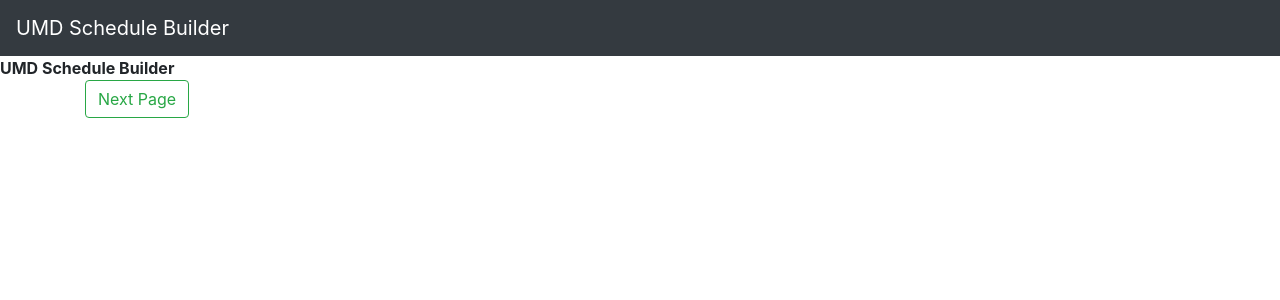
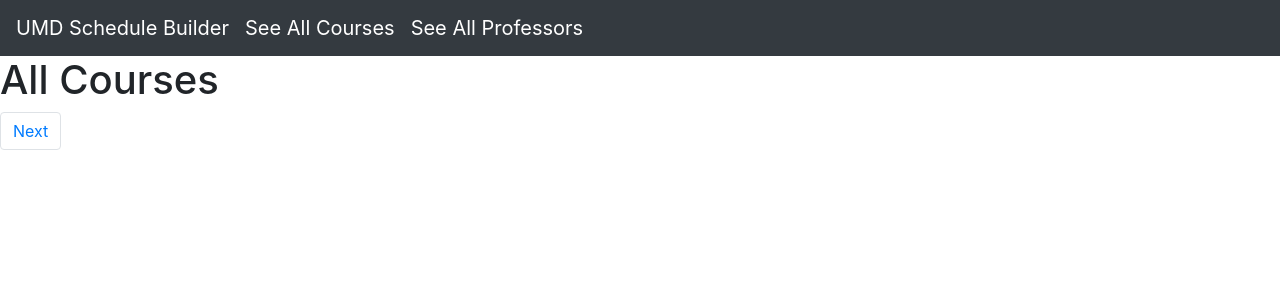
Before and after one commit to tythoneywell/schedule-builder, a Flask app: page /all_courses/1 in a window 1280 px wide. Shown: the top 300 px of the page. Run offline with Flask 2, Linux system fonts and the light colour scheme; data that the repository does not hold is empty; some libraries are stand-ins or nearby versions.

Commit message:
Michelle scrum

```diff
--- a/flask_app/app.py
+++ b/flask_app/app.py
@@ -1,4 +1,4 @@
-from flask import Flask, render_template, redirect, url_for, request
+from flask import Flask, render_template, request
 from flask_app.backend.schedule import MySchedule
 from flask_app.backend.courses import CourseList, APIGet
 from flask_app.forms import SearchForm, ClearAllCoursesForm, AddRemoveForm, NextPageOnAllCoursesPageForm, \
@@ -19,6 +19,7 @@ class GetApp:
     Returns instance of the flask app
     Mainly used so that other files (i.e. tests) can access the Flask object
     """
+
     @staticmethod
     def get_app():
         global app
@@ -189,7 +190,7 @@ def index():
 
 
 @app.route('/all_courses/<page_num>', methods=['GET', 'POST'])
-def all_courses(page_num):
+def all_courses(page_num: int):
     """"
     Display a list of all courses that the student could try to sign up for
     The user can navigate to the next and previous pages to see more courses
@@ -198,25 +199,53 @@ def all_courses(page_num):
                 The page number of all courses to load
     """
 
-    if int(page_num) > 1:
-        previous_page_form = PreviousPageOnAllCoursesPageForm()
-    else:
-        previous_page_form = None
-    next_page_form = NextPageOnAllCoursesPageForm()
+    courses = CourseList.get_courses_using_page_number(page_num)
 
-    if previous_page_form is not None and \
-            previous_page_form.previous_page.data and previous_page_form.validate_on_submit():
-        page_num = int(page_num) - 1
-        return redirect(url_for("all_courses", page_num=page_num))
-
-    if next_page_form.next_page.data and next_page_form.validate_on_submit():
-        page_num = int(page_num) + 1
-        return redirect(url_for("all_courses", page_num=page_num))
-
-    courses = CourseList.get_courses_using_page_number(page_num)
+    prev_page_num = None if page_num == 1 else int(page_num) - 1
+    next_page_num = int(page_num) + 1
 
     return render_template('all_courses.html',
                            courses=courses,
                            page_num=page_num,
-                           previous_page_form=previous_page_form,
-                           next_page_form=next_page_form)
+                           prev_page_num=prev_page_num,
+                           next_page_num=next_page_num)
+
+
+@app.route('/all_professors/<page_num>', methods=['GET', 'POST'])
+def all_professors(page_num: int):
+    """"
+    Display a list of all professors that the student could try to take
+    Each professor is a hyerlink to their specific page
+    Args:
+        page_num: int
+            The page number of all courses to load
+    """
+
+    professor_names, professor_slugs, professor_ratings = Professor.get_all_professors(page_num)
+
+    prev_page_num = None if page_num == 1 else int(page_num) - 1
+    next_page_num = int(page_num) + 1
+
+    return render_template('all_professors.html',
+                           professor_names_slugs=zip(professor_names, professor_slugs, professor_ratings),
+                           page_num=page_num,
+                           prev_page_num=prev_page_num,
+                           next_page_num=next_page_num)
+
+
+@app.route('/professor/<name>/<slug>', methods=['GET', 'POST'])
+def professor_detail(name: str, slug):
+    """"
+    Display a page for a specific professor using their slug
+    Args:
+        name: string
+            Professor name to get professor with
+        slug: string
+            Professor slug to create a unique link to their page
+    """
+
+    professor = APIGet.get_professor_by_name(name)
+    plantterp_link = "https://planetterp.com/professor/" + slug
+    return render_template("professor_detail.html",
+                           professor=professor,
+                           plantterp_link=plantterp_link)
--- a/flask_app/backend/courses.py
+++ b/flask_app/backend/courses.py
@@ -50,6 +50,28 @@ class Professor(object):
         self.course_list = course_list
         self.instructor_type = instructor_type
         self.average_rating = average_rating
+
+    @staticmethod
+    def get_all_professors(page_num : int) -> Tuple[list, list, list]:
+        """
+        Returns a list of professors
+        Args:
+            page_num: int
+                Page number for the professors to retrieve from planetterp API
+        Returns:
+            (professor_names, professor_slugs, professor_ratings): Tuple(list, list, list)
+                Tuple consisting of list of professor names and slugs and ratings for that page number
+        """
+
+        page_num_offset = str((int(page_num) - 1) * 100)
+
+        professors_request = requests.get('https://api.planetterp.com/v1/professors?offset=' + page_num_offset, headers = {'Accept': 'application/json'}).json()
+
+        professor_names = [prof["name"] for prof in professors_request]
+        professor_slugs = [prof["slug"] for prof in professors_request]
+        professor_ratings = [prof["average_rating"] for prof in professors_request]
+
+        return (professor_names, professor_slugs, professor_ratings)
 
 
 class Section(object):
--- a/flask_app/templates/all_courses.html
+++ b/flask_app/templates/all_courses.html
@@ -1,26 +1,17 @@
 {% extends "header.html" %}
 {% block content %}
-<b>UMD Schedule Builder</b>
+<h1>All Courses</h1>
 
-{% if previous_page_form %}
-    <div class="container">
-        <form method="POST" action="">
-            {{ previous_page_form.csrf_token }}
-            {{ previous_page_form.previous_page(class="btn btn-outline-success") }}
-        </form>
-        <br>
-    </div>
-{% endif %}
+<nav aria-label="Page navigation example">
+    <ul class="pagination">
+        {% if prev_page_num %}
 
-{% if next_page_form %}
-    <div class="container">
-        <form method="POST" action="">
-            {{ next_page_form.csrf_token }}
-            {{ next_page_form.next_page(class="btn btn-outline-success") }}
-        </form>
-        <br>
-    </div>
-{% endif %}
+            <li class="page-item"><a class="page-link" href="{{ url_for('all_courses', page_num=prev_page_num) }}">Previous</a></li>
+        {% endif %}
+            <li class="page-item"><a class="page-link" href="{{ url_for('all_courses', page_num=next_page_num) }}">Next</a></li>
+    </ul>
+</nav>
+
 
 
 {% for course, info in courses.items() %}
--- a/flask_app/templates/header.html
+++ b/flask_app/templates/header.html
@@ -2,6 +2,23 @@
 {% block header %}
 <nav class="navbar navbar-expand-lg navbar-dark bg-dark">
     <a class="navbar-brand" href="{{ url_for('index') }}">UMD Schedule Builder</a>
+    <button class="navbar-toggler" type="button" data-toggle="collapse" data-target="#navbarCollapse"
+        aria-controls="navbarSupportedContent" aria-expanded="false" aria-label="Toggle navigation">
+        <span class="navbar-toggler-icon"></span>
+    </button>
+
+
+    <a class="navbar-brand" href="{{ url_for('all_courses', page_num = 1) }}">See All Courses</a>
+    <button class="navbar-toggler" type="button" data-toggle="collapse" data-target="#navbarCollapse"
+        aria-controls="navbarSupportedContent" aria-expanded="false" aria-label="Toggle navigation">
+        <span class="navbar-toggler-icon"></span>
+    </button>
+
+    <a class="navbar-brand" href="{{ url_for('all_professors', page_num = 1) }}">See All Professors</a>
+    <button class="navbar-toggler" type="button" data-toggle="collapse" data-target="#navbarCollapse"
+        aria-controls="navbarSupportedContent" aria-expanded="false" aria-label="Toggle navigation">
+        <span class="navbar-toggler-icon"></span>
+    </button>
 </nav>
 
 {% block content %}{% endblock %}
--- a/flask_app/templates/index.html
+++ b/flask_app/templates/index.html
@@ -1,9 +1,5 @@
 {% extends "header.html" %}
 {% block content %}
-
-<b>UMD Schedule Builder</b>
-<a href="{{ url_for('all_courses', page_num = 1) }}"><h3>See all courses</h3></a>
-
 
 <body>
     <h1>My Schedule</h1>
```
Also changed, not shown: flask_app/templates/all_professors.html (added, +29 -0 lines), flask_app/templates/professor_detail.html (added, +28 -0 lines).
